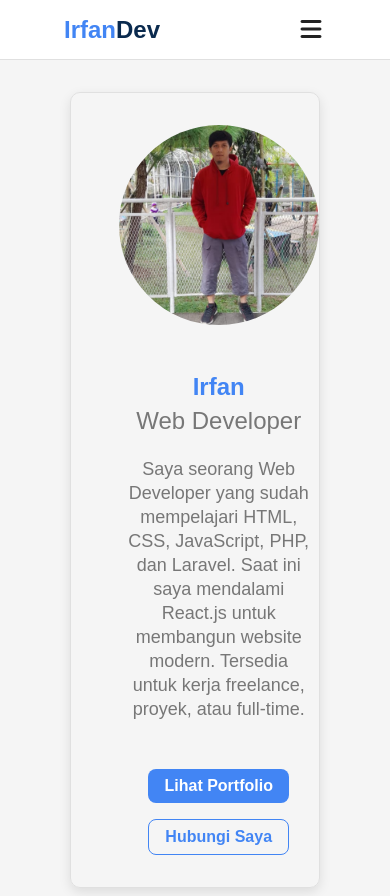
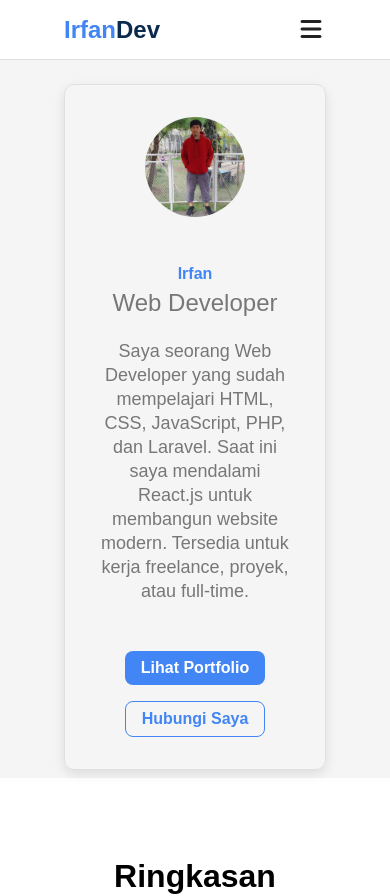
Before and after one commit to Irfan2202/myportfolio-reactjs, a React (Vite) app: page / in a window 390 px wide. Shown: the top 896 px of the page. Built offline with nearby package versions, Linux system fonts and the light colour scheme.

Commit message:
css hero

```diff
--- a/src/sections/Hero/Hero.module.css
+++ b/src/sections/Hero/Hero.module.css
@@ -116,15 +116,15 @@ section.hero {
     width: 100%;
     max-width: 100%;
     margin: 0 auto;
-    padding: 1rem;
+    padding: 0.5rem;
   }
   .img {
+    width: 100px;
     margin: 0.5rem auto;
-    display: block;
   }
 
   .heroContent h1 {
-    font-size: 1.5rem;
+    font-size: 1rem;
     text-align: center;
   }
 }
```
